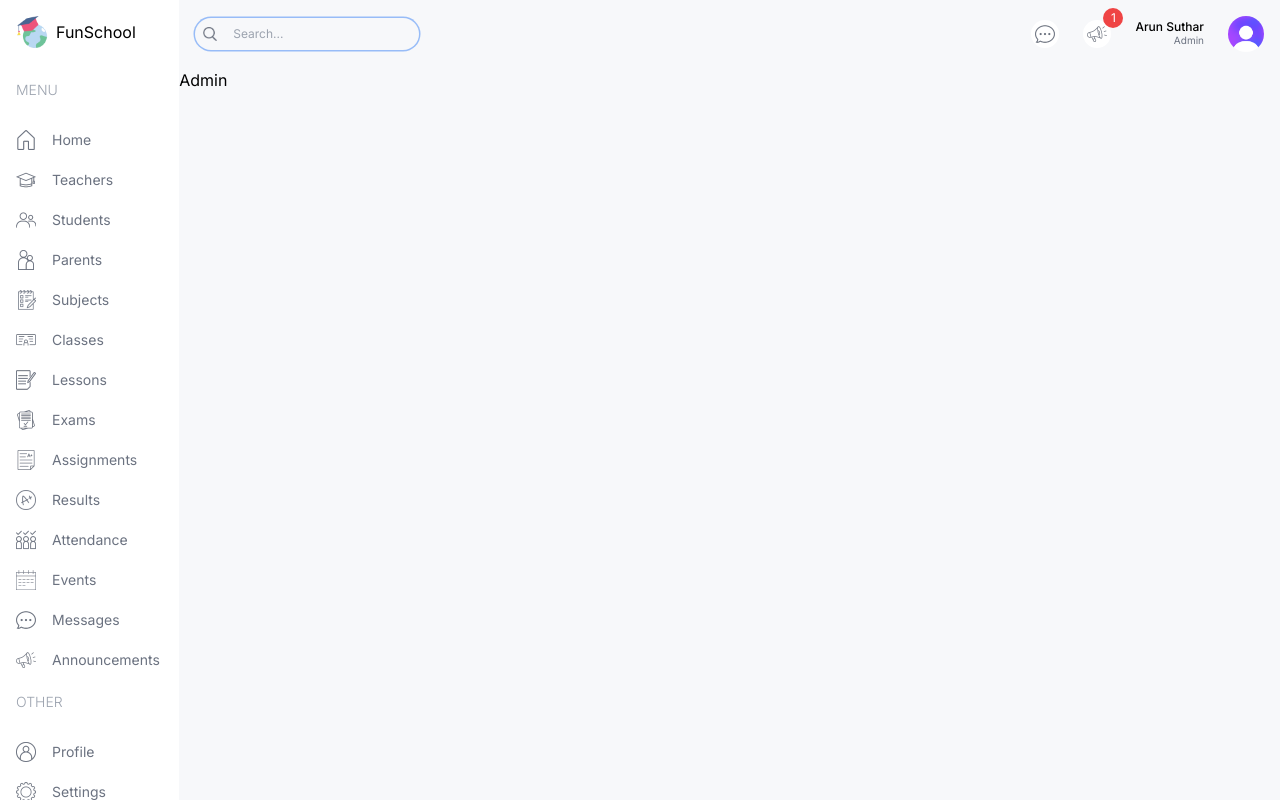
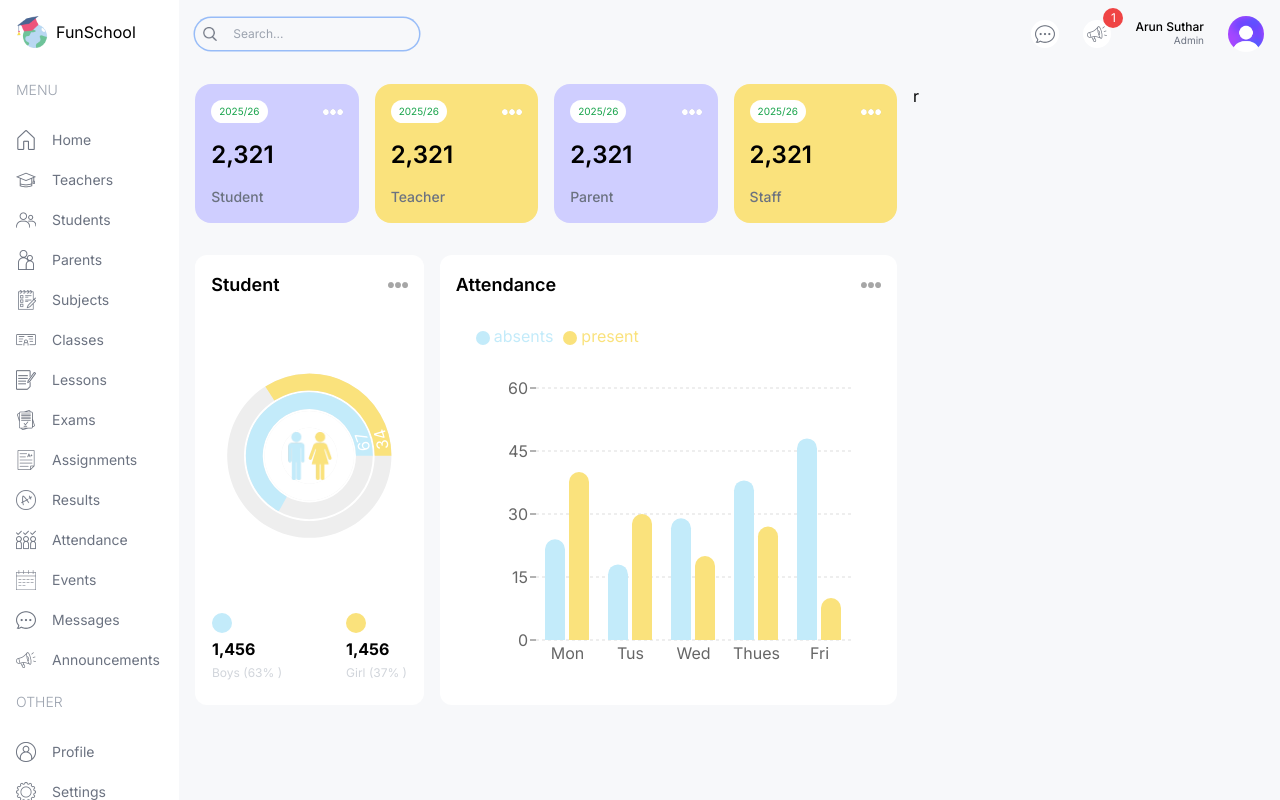
Before and after one commit to Arunjangir8/School_management_system, a Next.js app: page /dashboard/admin in a window 1280 px wide. Built offline with nearby package versions, Linux system fonts and the light colour scheme.

Commit message:
added Attendance Chart

```diff
--- a/package.json
+++ b/package.json
@@ -11,7 +11,8 @@
   "dependencies": {
     "next": "^14.2.5",
     "react": "^18",
-    "react-dom": "^18"
+    "react-dom": "^18",
+    "recharts": "^2.15.3"
   },
   "devDependencies": {
     "@types/node": "^20",
--- a/src/app/dashboard/admin/page.tsx
+++ b/src/app/dashboard/admin/page.tsx
@@ -1,8 +1,27 @@
-
-const AdminPage =()=> {
+import UserCard from "@/components/UserCard"
+import CountCharts from "@/components/CountCharts"
+import AttendanceChart from "@/components/AttendanceChart"
+const AdminPage = () => {
   return (
     <div>
-      <div>Admin</div>
+      <div className="p-4 flex gap-4 flex-col md:flex-row">
+        {/* Left  */}
+        <div className="w-full md:w-2/3 flex flex-col gap-8">
+          <div className="flex gap-4 justify-between flex-wrap">
+            <UserCard type="Student" />
+            <UserCard type="Teacher" />
+            <UserCard type="Parent" />
+            <UserCard type="Staff" />
+          </div>
+          <div className="flex gap-4 flex-col lg:flex-row">
+            <div className="w-full lg:w-1/3 h-[450px]"><CountCharts/></div>
+            <div className="w-full lg:w-2/3 h-[450px]"><AttendanceChart/></div>
+          </div>
+        </div>
+        {/* Right */}
+        <div className="w-full md:w-1/3">r</div>
+
+      </div>
     </div>
   )
 }
--- /dev/null
+++ b/src/components/AttendanceChart.tsx
@@ -0,0 +1,69 @@
+"use client"
+import Image from 'next/image';
+import { BarChart, Bar, Rectangle, XAxis, YAxis, CartesianGrid, Tooltip, Legend, ResponsiveContainer } from 'recharts';
+
+const data = [
+    {
+        name: 'Mon',
+        present: 40,
+        absents: 24,
+
+    },
+    {
+        name: 'Tus',
+        present: 30,
+        absents: 18,
+    },
+    {
+        name: 'Wed',
+        present: 20,
+        absents: 29,
+    },
+    {
+        name: 'Thues',
+        present: 27,
+        absents: 38,
+    },
+    {
+        name: 'Fri',
+        present: 10,
+        absents: 48,
+    },
+
+];
+
+const AttendanceChart = () => {
+    return (
+        <div className='bg-white rounded-xl h-full w-full p-4'>
+            <div className='flex justify-between items-center'>
+                <h1 className='text-lg font-semibold '>Attendance</h1>
+                <Image src={"/moreDark.png"} alt='' width={20} height={20} />
+            </div>
+            <div className='relative w-full h-[90%]'>
+                <ResponsiveContainer width="100%" height="100%">
+                    <BarChart
+                        width={500}
+                        height={300}
+                        data={data}
+                        margin={{
+                            top: 5,
+                            right: 30,
+                            left: 20,
+                            bottom: 5,
+                        }}
+                    >
+                        <CartesianGrid strokeDasharray="3 3" vertical={false} stroke='#ddd' />
+                        <XAxis dataKey="name" axisLine={false} tickLine={false} />
+                        <YAxis  axisLine={false}/>
+                        <Tooltip />
+                        <Legend align='left' verticalAlign='top' wrapperStyle={{paddingTop : "20px", paddingBottom : "40px"}}/>
+                        <Bar dataKey="absents" fill="#C3EBFA" activeBar={<Rectangle fill="#C3EBFA"  />} legendType='circle' radius={[10,10,0,0]} barSize={20}/>
+                        <Bar dataKey="present" fill="#FAE27C" activeBar={<Rectangle fill="#FAE27C"  />} legendType='circle' radius={[10,10,0,0]} barSize={20}/>
+                    </BarChart>
+                </ResponsiveContainer>
+            </div>
+        </div>
+    )
+}
+
+export default AttendanceChart
--- /dev/null
+++ b/src/components/CountCharts.tsx
@@ -0,0 +1,65 @@
+"use client"
+import Image from 'next/image';
+import { RadialBarChart, RadialBar, Legend, ResponsiveContainer } from 'recharts';
+
+const data = [
+    {
+        name: 'Total',
+        count: 100,
+        fill: 'white',
+    },
+    {
+        name: 'Boys',
+        count: 67,
+        fill: '#C3EBFA',
+    },
+    {
+        name: 'Girls',
+        count: 34,
+        fill: '#FAE27C',
+    }
+];
+
+const style = {
+    top: '50%',
+    right: 0,
+    transform: 'translate(0, -50%)',
+    lineHeight: '24px',
+};
+
+const CountCharts = () => {
+    return (
+        <div className='bg-white rounded-xl h-full w-full p-4'>
+            <div className='flex justify-between items-center'>
+                <h1 className='text-lg font-semibold '>Student</h1>
+                <Image src={"/moreDark.png"} alt='' width={20} height={20} />
+            </div>
+            <div className='relative w-full h-[75%]'>
+                <ResponsiveContainer width="100%" height="100%">
+                    <RadialBarChart cx="50%" cy="50%" innerRadius="40%" outerRadius="100%" barSize={28} data={data}>
+                        <RadialBar
+                            label={{ position: 'insideStart', fill: '#fff' }}
+                            background
+                            dataKey="count"
+                        />
+                    </RadialBarChart>
+                </ResponsiveContainer>
+                <Image src={"/maleFemale.png"} alt='' width={48} height={48} className='absolute top-1/2 left-1/2 -translate-x-1/2 -translate-y-1/2'/>
+            </div>
+            <div className='flex justify-center gap-16'>
+                <div className='flex flex-col gap-1'>
+                    <div className='h-5 w-5 rounded-full bg-LamaSky' />
+                    <h1 className='font-bold'>1,456</h1>
+                    <h2 className='text-gray-300 text-xs'>Boys (63% )</h2>
+                </div>
+                <div className='flex flex-col gap-1'>
+                    <div className='h-5 w-5 rounded-full bg-LamaYellow' />
+                    <h1 className='font-bold'>1,456</h1>
+                    <h2 className='text-gray-300 text-xs'>Girl (37% )</h2>
+                </div>
+            </div>
+        </div>
+    )
+}
+
+export default CountCharts
--- /dev/null
+++ b/src/components/UserCard.tsx
@@ -0,0 +1,17 @@
+import Image from "next/image"
+const UserCard=({type}:{type:string}) =>{
+  return (
+    <div className="rounded-2xl odd:bg-LamaPurple even:bg-LamaYellow p-4 flex-1 min-w-[130px]">
+      <div className="flex justify-between items-center">
+        <span className="text-[10px] px-2 py-1 bg-white rounded-full text-green-600">2025/26</span>
+        <Image src={"/more.png"} alt="" width={20} height={20}/>
+      </div>
+      <div>
+        <h2 className="text-2xl font-semibold my-4 ">2,321</h2>
+        <h2 className="text-sm font-medium text-gray-500 capitalize">{type} </h2>
+      </div>
+    </div>
+  )
+}
+
+export default UserCard
--- a/tailwind.config.ts
+++ b/tailwind.config.ts
@@ -13,6 +13,14 @@ const config: Config = {
         "gradient-conic":
           "conic-gradient(from 180deg at 50% 50%, var(--tw-gradient-stops))",
       },
+      colors :{
+        LamaSky :"#C3EBFA",
+        LamaSkyLight :"#EDF9FD",
+        LamaPurple :"#CFCEFF",
+        LamaPurpleLight :"#F1F0FF",
+        LamaYellow :"#FAE27C",
+        LamaYellowLight :"#FEFCE8",
+      }
     },
   },
   plugins: [],
```
Also changed, not shown: 2 other files (tests, documents, lock files or other folders).
